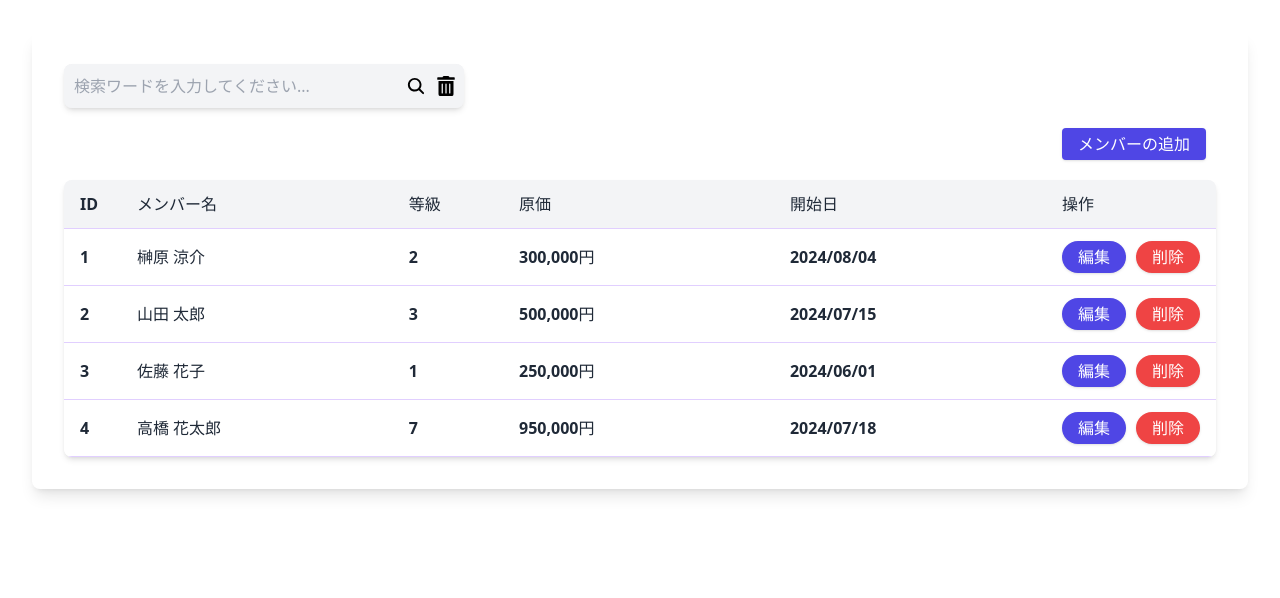
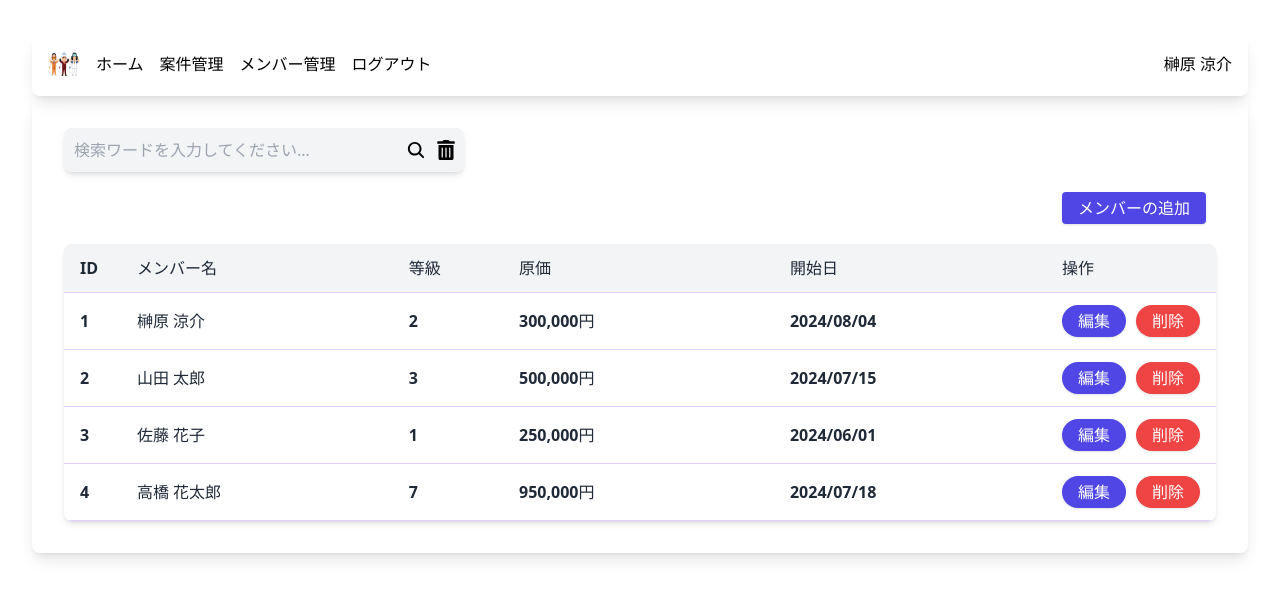
Before and after one commit to RyosukeSakakibara718/bsp, a React (Vite) app in the folder frontend/react/: page /memberManagement in a window 1280 px wide. Shown: the top 598 px of the page. Built offline with nearby package versions, Linux system fonts and the light colour scheme.

Commit message:
feat:header create

```diff
--- /dev/null
+++ b/frontend/react/src/pages/header/coomponents/templates/Header.tsx
@@ -0,0 +1,31 @@
+import React from "react";
+import { Link } from "react-router-dom";
+
+import logo from "./onepiece20_santaisyou.png";
+
+const Header: React.FC = () => {
+  return (
+    <header className="flex items-center justify-between p-4 shadow-lg rounded-lg overflow-hidden">
+      <div className="flex items-center space-x-4">
+        <img src={logo} alt="Logo" className="h-8 w-8" />
+        <nav className="space-x-4">
+          <Link to="/home" className="hover:text-gray-300">
+            ホーム
+          </Link>
+          <Link to="/projectManagement" className="hover:text-gray-300">
+            案件管理
+          </Link>
+          <Link to="/memberManagement" className="hover:text-gray-300">
+            メンバー管理
+          </Link>
+          <Link to="/logout" className="hover:text-gray-300">
+            ログアウト
+          </Link>
+        </nav>
+      </div>
+      <div>榊原 涼介</div>
+    </header>
+  );
+};
+
+export default Header;
--- a/frontend/react/src/pages/memberManagement/components/templates/MemberTable.tsx
+++ b/frontend/react/src/pages/memberManagement/components/templates/MemberTable.tsx
@@ -9,7 +9,7 @@ import TableRow from "../../../../components/molecules/row/TableRow";
 import SearchBar from "../../../../components/molecules/SearchBar";
 import TableHeader from "../../../../components/molecules/TableHeader";
 import { MemberTableProps } from "../../../../types/member";
-
+import Header from "../../../header/coomponents/templates/Header";
 /**
  * メンバーの一覧を表示し、追加・編集・削除を行うテーブルコンポーネント。
  *
@@ -112,6 +112,7 @@ const MemberTable: React.FC<MemberTableProps> = ({ data }) => {
 
   return (
     <>
+      <Header />
       <div className="shadow-lg rounded-lg overflow-hidden p-8">
         <SearchBar
           searchValue={searchValue}
```
Also changed, not shown: frontend/react/src/pages/header/coomponents/templates/onepiece20_santaisyou.png (added).
